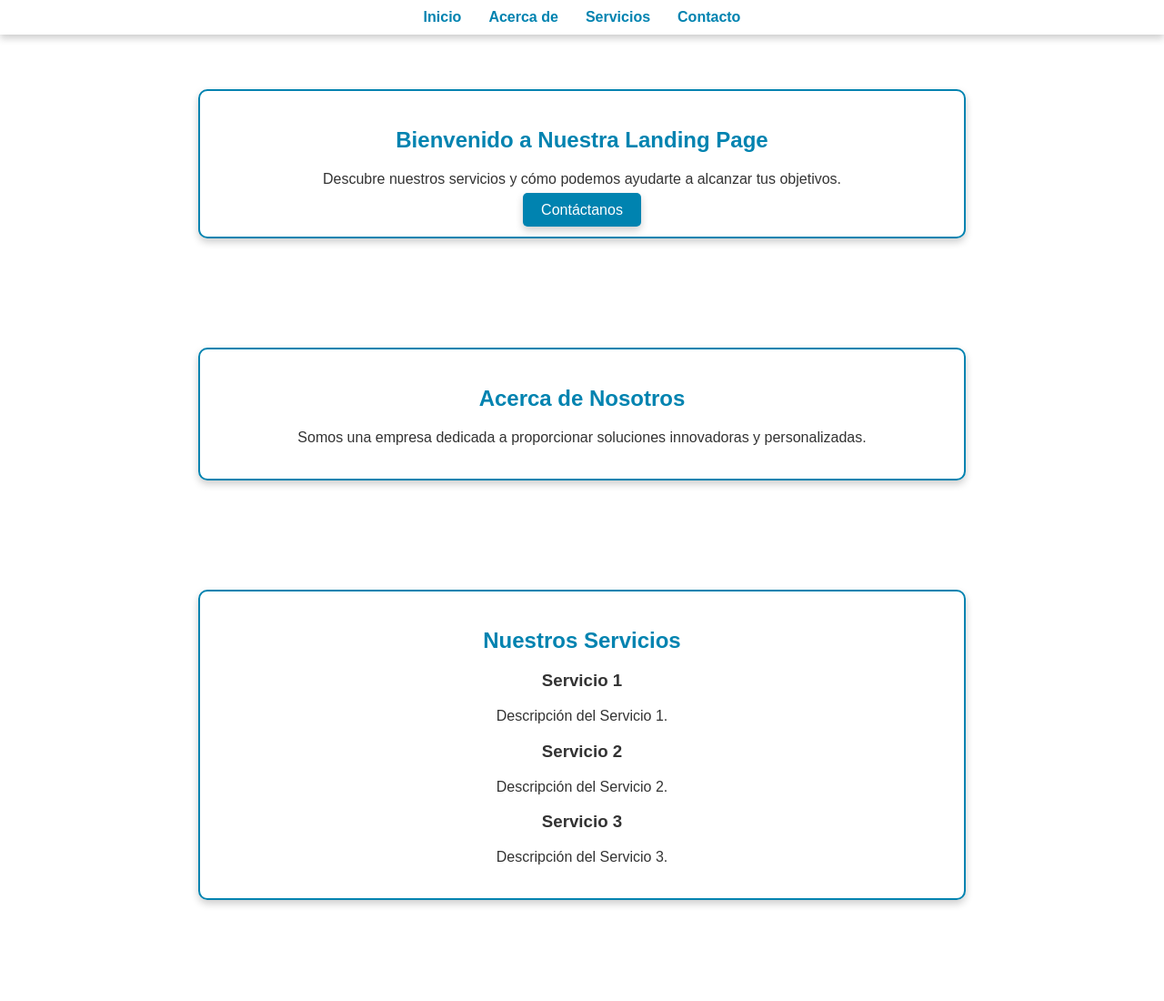
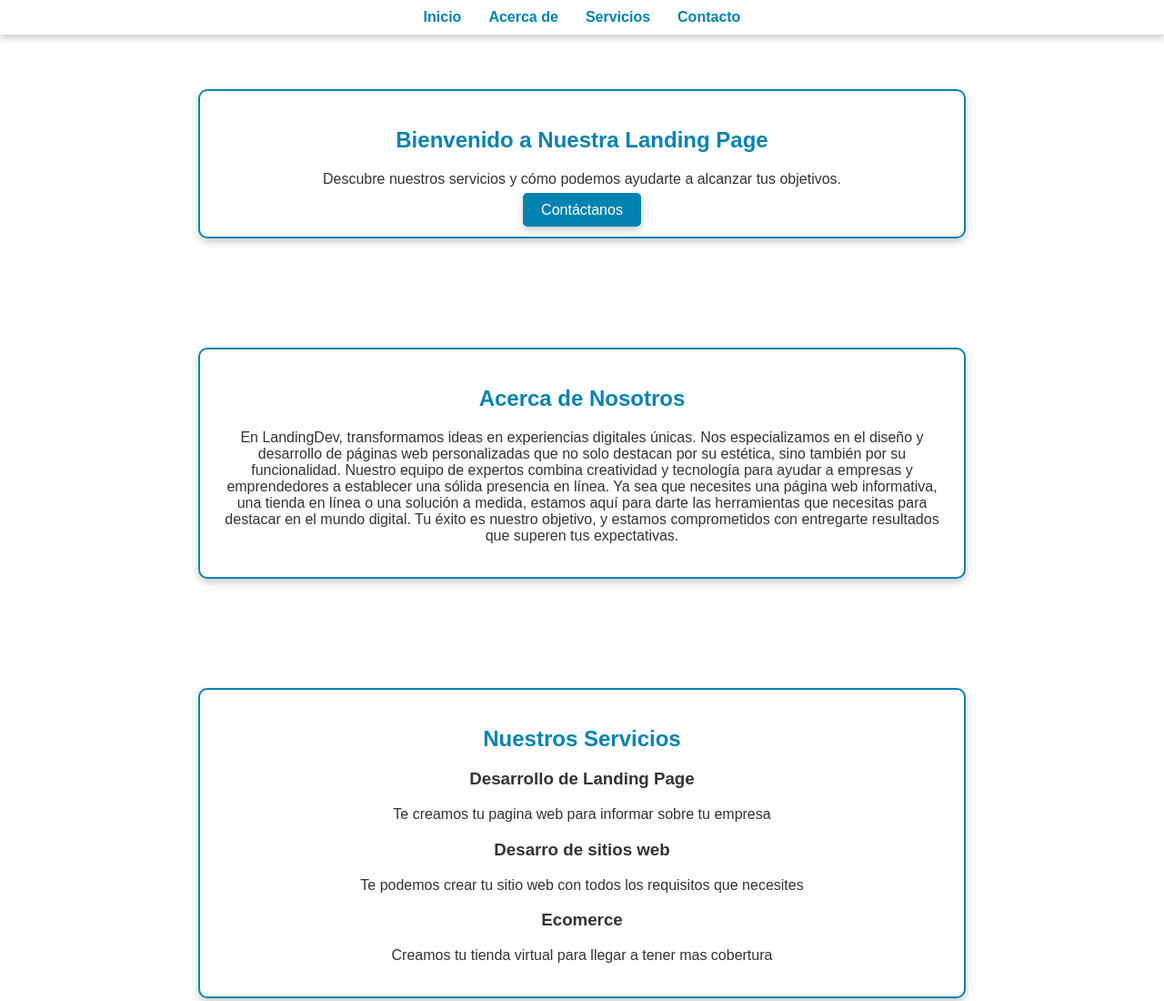
Before and after one commit to Rodvep/Propiedades, a plain HTML site: page index.html in a window 1280 px wide. Shown: the top 1100 px of the page at 91% size. Drawn offline with Linux system fonts and the light colour scheme.

Commit message:
Se agregaron datos faltantes de la plantilla

```diff
--- a/index.html
+++ b/index.html
@@ -29,23 +29,25 @@
     <section id="about" class="section">
         <div class="container">
             <h2>Acerca de Nosotros</h2>
-            <p>Somos una empresa dedicada a proporcionar soluciones innovadoras y personalizadas.</p>
+            <p>En LandingDev, transformamos ideas en experiencias digitales únicas. Nos especializamos en el diseño y desarrollo de páginas web personalizadas que no solo destacan por su estética, sino también por su funcionalidad. Nuestro equipo de expertos combina creatividad y tecnología para ayudar a empresas y emprendedores a establecer una sólida presencia en línea.
+                Ya sea que necesites una página web informativa, una tienda en línea o una solución a medida, estamos aquí para darte las herramientas que necesitas para destacar en el mundo digital. Tu éxito es nuestro objetivo, y estamos comprometidos con entregarte resultados que superen tus expectativas.
+            </p>
         </div>
     </section>
     <section id="services" class="section">
         <div class="container">
             <h2>Nuestros Servicios</h2>
             <div class="service">
-                <h3>Servicio 1</h3>
-                <p>Descripción del Servicio 1.</p>
+                <h3>Desarrollo de Landing Page</h3>
+                <p>Te creamos tu pagina web para informar sobre tu empresa</p>
             </div>
             <div class="service">
-                <h3>Servicio 2</h3>
-                <p>Descripción del Servicio 2.</p>
+                <h3>Desarro de sitios web</h3>
+                <p>Te podemos crear tu sitio web con todos los requisitos que necesites</p>
             </div>
             <div class="service">
-                <h3>Servicio 3</h3>
-                <p>Descripción del Servicio 3.</p>
+                <h3>Ecomerce</h3>
+                <p>Creamos tu tienda virtual para llegar a tener mas cobertura</p>
             </div>
         </div>
     </section>
```
